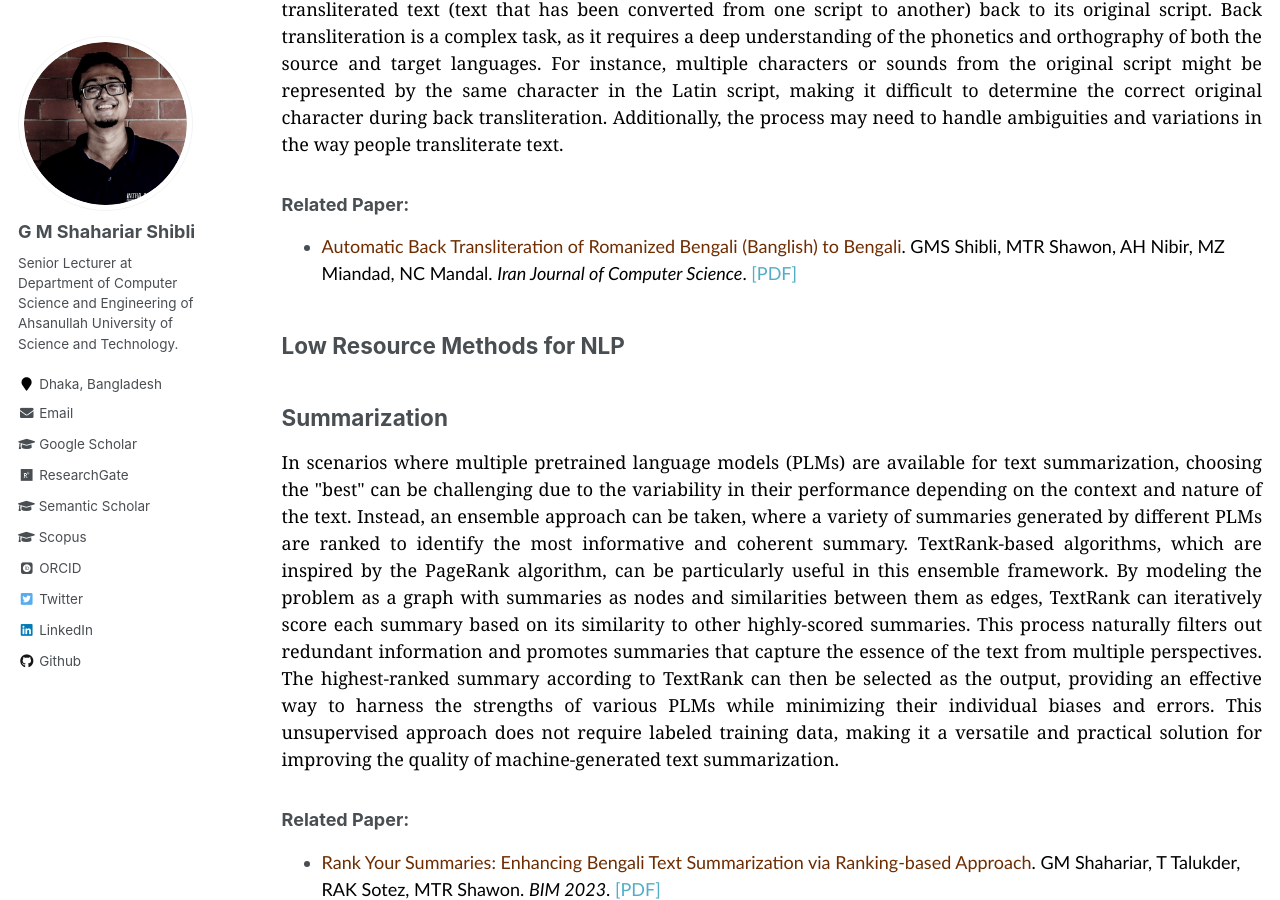
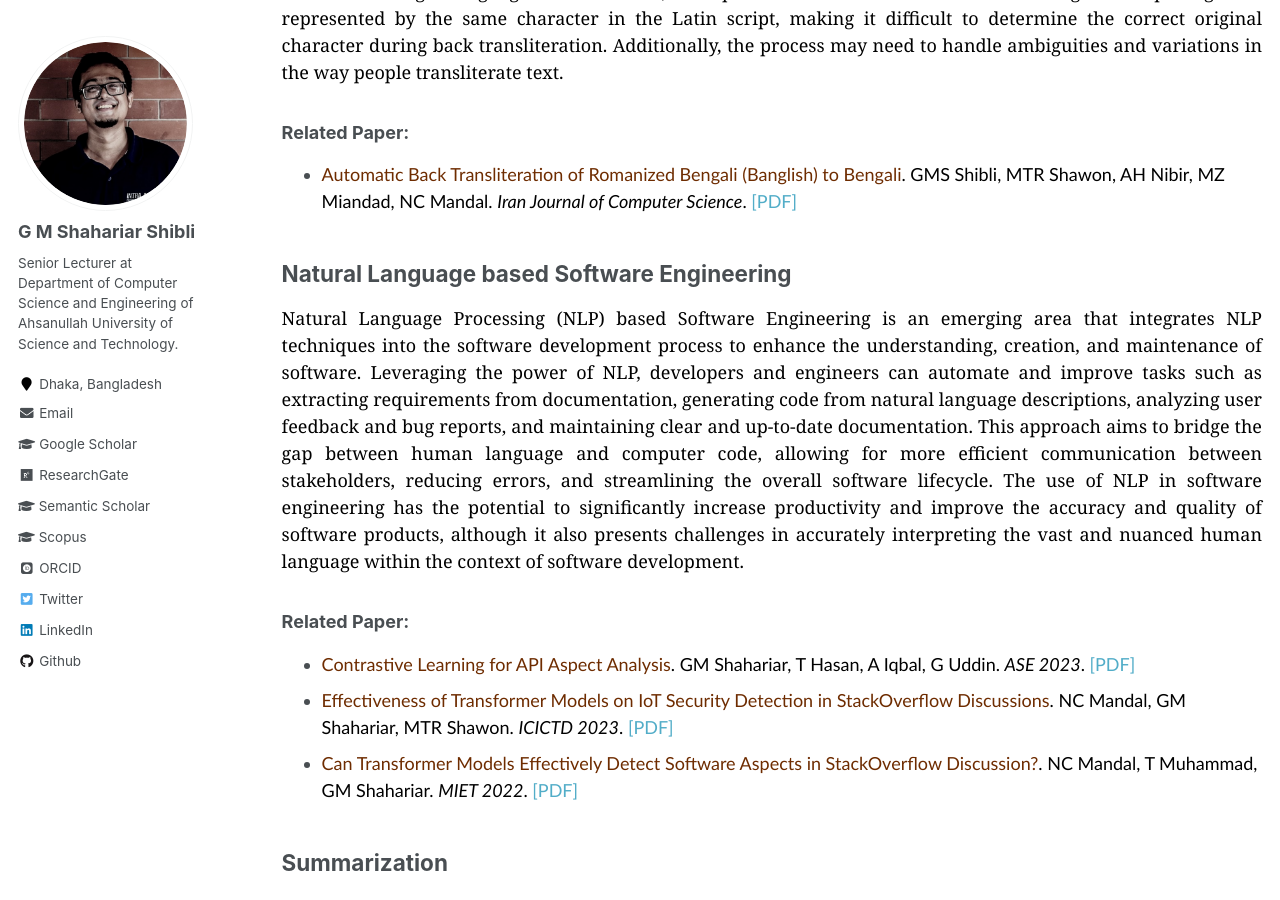
Before and after one commit to shahariar-shibli/shahariar-shibli.github.io, a Jekyll site: the page built from _pages/research.md, in a window 1280 px wide and 900 px high, scrolled down 1972 px. Built offline with Jekyll 4.4.1, drawn with Linux system fonts in a browser that asks for light colours; some web fonts are replaced; some of the changed text lies outside the part shown.

Commit message:
Update research.md

```diff
--- a/_pages/research.md
+++ b/_pages/research.md
@@ -74,8 +72,23 @@ to handle ambiguities and variations in the way people transliterate text.
 ### Related Paper:
 + <span style="font-family:Trebuchet MS; color:black;"><span style="color:#6E2C00">Automatic Back Transliteration of Romanized Bengali (Banglish) to Bengali</span>. GMS Shibli, MTR Shawon, AH Nibir, MZ Miandad, NC Mandal. <em>Iran Journal of Computer Science</em>. [[PDF]](https://shahariar-shibli.github.io/files/IRAN2022/Banglish_to_Bangla.pdf)</span>
 
-
-## Low Resource Methods for NLP
+## Natural Language based Software Engineering
+<p style="text-align:justify; color:black; font-family:Georgia">
+Natural Language Processing (NLP) based Software Engineering is an emerging area that integrates NLP techniques
+into the software development process to enhance the understanding, creation, and maintenance of software.
+Leveraging the power of NLP, developers and engineers can automate and improve tasks such as extracting
+requirements from documentation, generating code from natural language descriptions, analyzing user feedback
+and bug reports, and maintaining clear and up-to-date documentation. This approach aims to bridge the gap
+between human language and computer code, allowing for more efficient communication between stakeholders,
+reducing errors, and streamlining the overall software lifecycle. The use of NLP in software engineering
+has the potential to significantly increase productivity and improve the accuracy and quality of software
+products, although it also presents challenges in accurately interpreting the vast and nuanced human language
+within the context of software development.
+</p>
+### Related Paper:
++ <span style="font-family:Trebuchet MS; color:black;"><span style="color:#6E2C00">Contrastive Learning for API Aspect Analysis</span>. GM Shahariar, T Hasan, A Iqbal, G Uddin. <em>ASE 2023</em>. [[PDF]](https://arxiv.org/pdf/2307.16878.pdf)</span>
++ <span style="font-family:Trebuchet MS; color:black;"><span style="color:#6E2C00">Effectiveness of Transformer Models on IoT Security Detection in StackOverflow Discussions</span>. NC Mandal, GM Shahariar, MTR Shawon. <em>ICICTD 2023</em>. [[PDF]](https://arxiv.org/pdf/2207.14542.pdf)</span>
++ <span style="font-family:Trebuchet MS; color:black;"><span style="color:#6E2C00">Can Transformer Models Effectively Detect Software Aspects in StackOverflow Discussion?</span>. NC Mandal, T Muhammad, GM Shahariar. <em>MIET 2022</em>. [[PDF]](https://arxiv.org/pdf/2209.12065.pdf)</span>
 
 ## Summarization
 <p style="text-align:justify; color:black; font-family:Georgia">
```
Also changed, not shown: other parts of _pages/research.md (+0 -2 lines).
